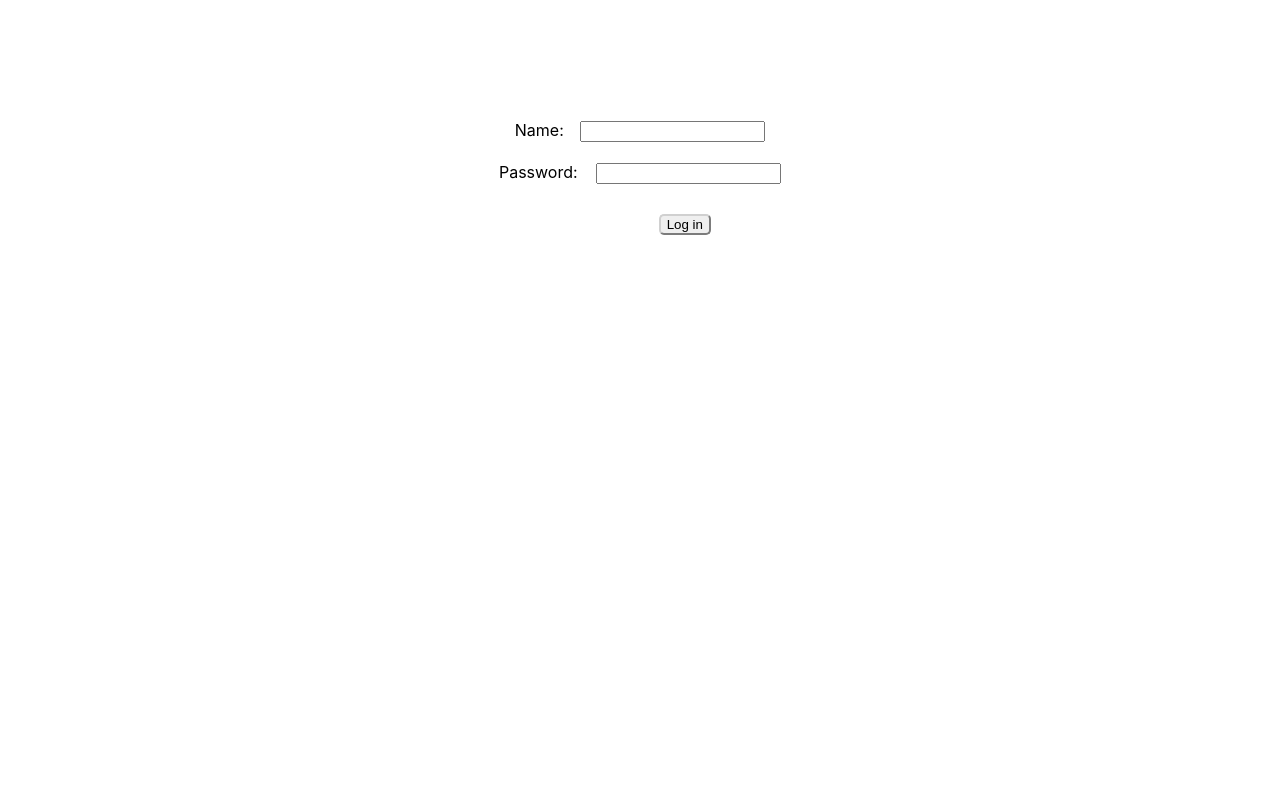
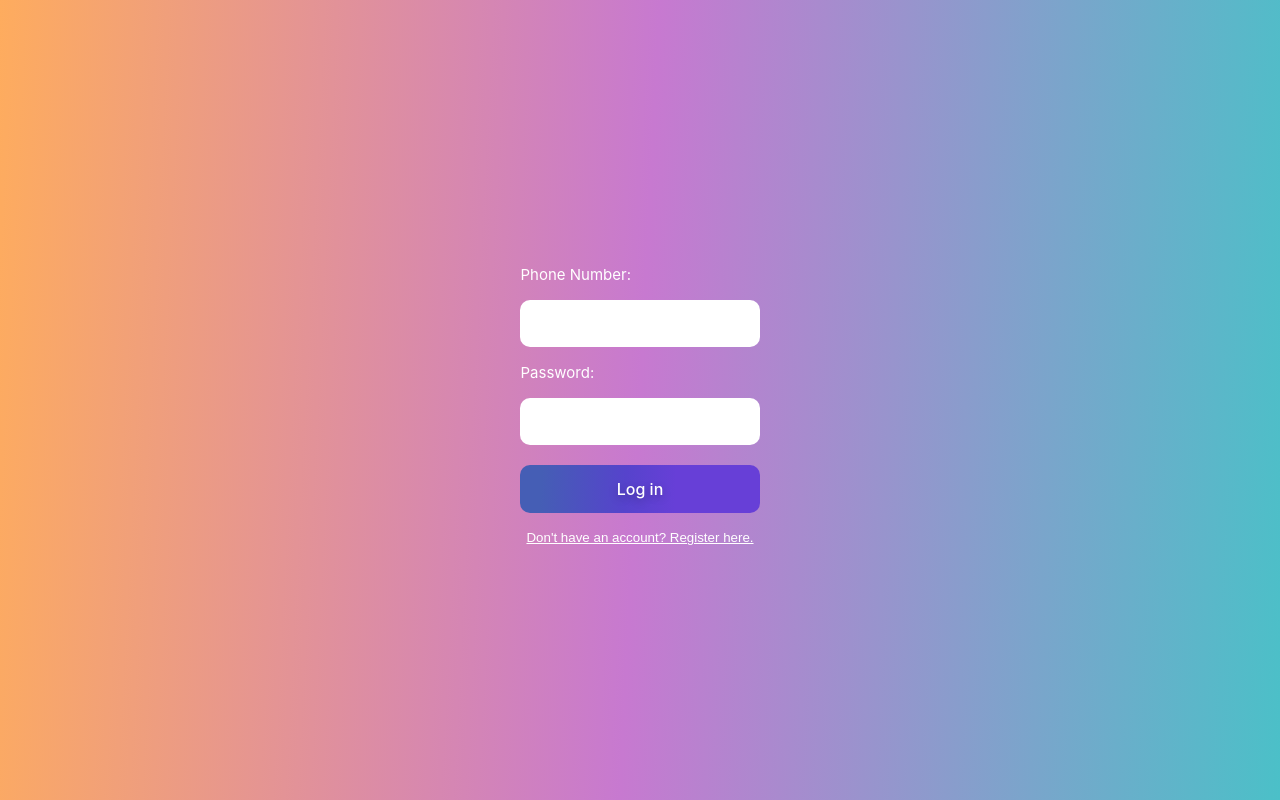
Before and after one commit to EfeErturk1/Messenger, a React (Create React App) app in the folder messenger/: page / in a window 1280 px wide. Built offline with nearby package versions, Linux system fonts and the light colour scheme.

Commit message:
login register css
tiplerini düzenledim

```diff
--- a/messenger/src/components/login.js
+++ b/messenger/src/components/login.js
@@ -38,23 +38,17 @@ function Login ({setUser}) {
     }
 
     return (
+        <div className="form-container">
         <form className="form-properties" onSubmit={handleLogin}>
-
-            <div className="form-inner">
-                <div className="form-group">
-                    <label >Name: </label>
-                    <input type="text" name="name" id="name" onChange={e => setDetails({...details, id: e.target.value})} value={details.id}/>
-                </div>
-                <div className="form-group">
-                    <label>Password: </label>
-                    <input type="password" name="password" id="password" onChange={e => setDetails({...details, password: e.target.value})} value={details.password}/>
-                </div>
-                <div className="formbtn"><button className="loginbtn">Log in</button>
-
-                </div>
-            </div>
+            <label >Phone Number: </label>
+            <input type="text" name="phoneno" id="phoneno" onChange={e => setDetails({...details, id: e.target.value})} value={details.id}/>
+            <label>Password: </label>
+            <input type="password" name="password" id="password" onChange={e => setDetails({...details, password: e.target.value})} value={details.password}/>
+            <button class="button-36" role="button">Log in</button>
             <div>{errmsg.message}</div>
         </form>
+        <button className="reg-link">Don't have an account? Register here.</button>
+        </div>
     );
 
 }
--- a/messenger/src/css/login.css
+++ b/messenger/src/css/login.css
@@ -1,45 +1,72 @@
-.form-properties {
-    padding-top: 20px;
+.App {
+    background-image: linear-gradient(92.88deg, #feac5e, #c779d0, #4bc0c8);
+    text-align: center;
+    display: flex;
+    align-items: center;
+    justify-content: center;
+    min-height: 100vh;
 }
 
-.form-inner {
-    margin-top: 100px;
+.form-container, .form-properties {
+    display: flex;
+    flex-direction: column;
 }
 
-.form-group {
-    margin-top: 20px;
+
+label {
+    text-align: left;
+    color: white;
+    padding: 0.2rem 0;
+    margin: 0.5rem 0;
+    font-size: 15px;
 }
 
-.loginbtn {
-    margin-left: 7%;
-    margin-top: 10px;
-    border-radius: 5px;
-    border-color: #d0d0d0;
+input {
+    margin: 0.3rem 0;
+    padding: 1rem;
+    border: none;
+    border-radius: 10px;
 }
 
-.registerbtn {
-    margin-left: 1%;
-    text-decoration: none;
-    font-size: 15px;
-    color: rgb(0, 90, 81);
+.reg-link {
+    background: none;
+    background-color: none;
+    color: white;
+    text-decoration: underline;
+    border: none;
+    cursor: pointer;
+    margin-top: 16px;
 }
 
-.registerbtn:hover {
-    color: #545454;
+/* CSS */
+.button-36 {
+  background-image: linear-gradient(92.88deg, #455EB5 9.16%, #5643CC 43.89%, #673FD7 64.72%);
+  margin-top: 16px;
+  border-radius: 10px;
+  border-style: none;
+  box-sizing: border-box;
+  color: #FFFFFF;
+  cursor: pointer;
+  flex-shrink: 0;
+  font-family: "Inter UI","SF Pro Display",-apple-system,BlinkMacSystemFont,"Segoe UI",Roboto,Oxygen,Ubuntu,Cantarell,"Open Sans","Helvetica Neue",sans-serif;
+  font-size: 16px;
+  font-weight: 500;
+  height: 3rem;
+  text-align: center;
+  text-shadow: rgba(0, 0, 0, 0.25) 0 3px 8px;
+  transition: all .5s;
+  user-select: none;
+  -webkit-user-select: none;
+  touch-action: manipulation;
 }
 
-#phoneno {
-    margin-left: 10px;
+.button-36:hover {
+  box-shadow: rgba(80, 63, 205, 0.5) 0 1px 16px;
+  transition-duration: .1s;
 }
 
-#password {
-    margin-left: 14px;
+@media (min-width: 768px) {
+  .button-36 {
+    padding: 0 2.8rem;
+  }
 }
-
-#name {
-    margin-left: 12px;
-}
-
-.formbtn {
-    margin-top: 20px;
-}
```
Also changed, not shown: messenger/src/components/register.js (+14 -24 lines).
